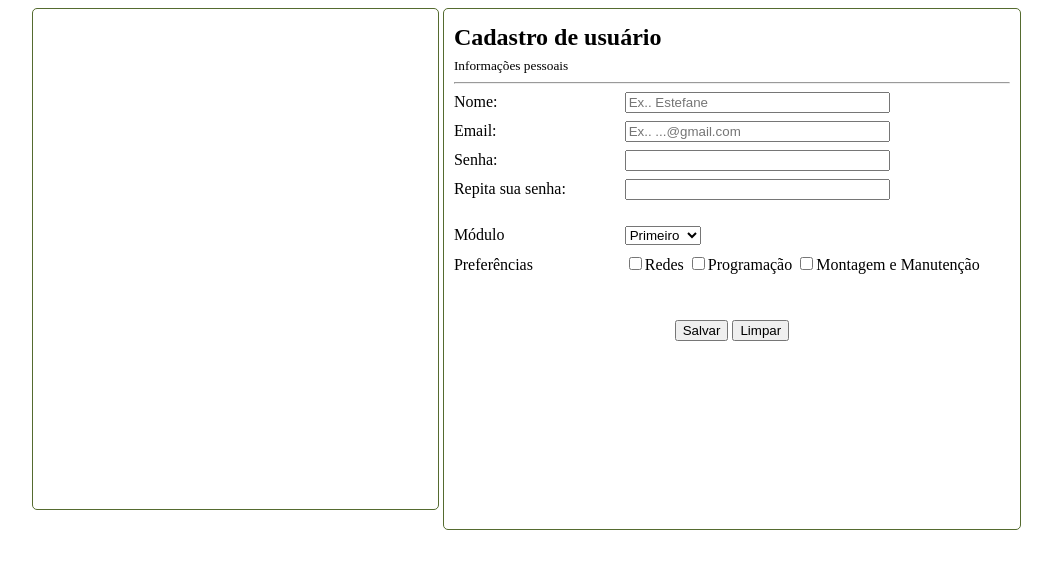
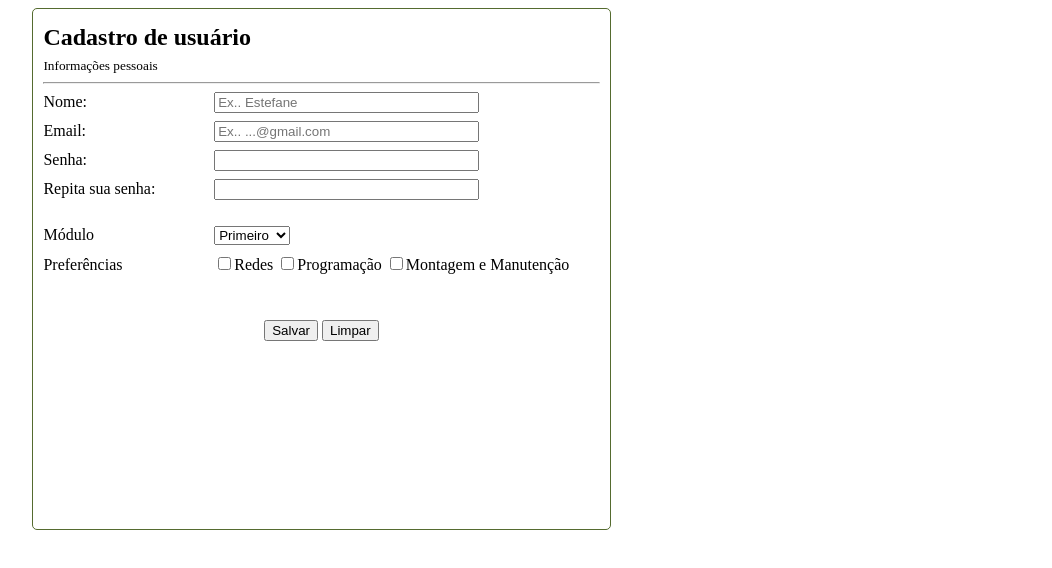
Before and after one commit to arinelson/js-pweb2, a plain HTML site: page formulario.html in a window 1280 px wide. Shown: the whole page, without its empty margins (102-1154 px from the left). Drawn offline with Linux system fonts and the light colour scheme.

Commit message:
alinhando o formulario

```diff
--- a/formulario.html
+++ b/formulario.html
@@ -13,15 +13,11 @@
         }
 
         .painel{
-            display: inline-block;
+
             border: 1px solid darkolivegreen;
             border-radius: 5px;
             height: 500px;
             vertical-align: top;
-        }
-
-        #perfil{
-            width: 40%;
         }
 
         #formulario{
@@ -54,7 +50,6 @@
     </header>
 
     <main>
-        <div id="perfil" class="painel"></div>
         <div id="formulario" class="painel">
 
         <h2>Cadastro de usuário</h2>
```
